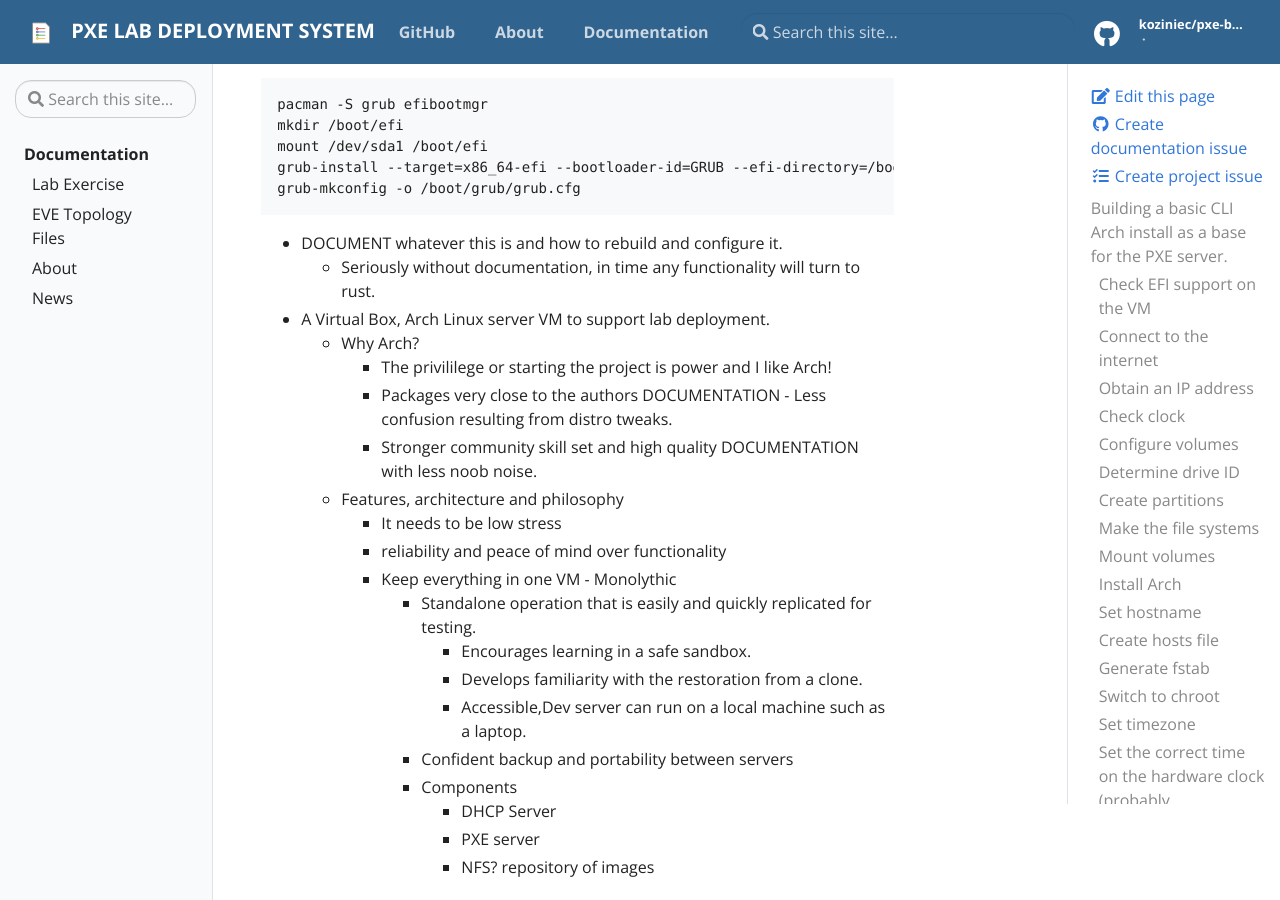
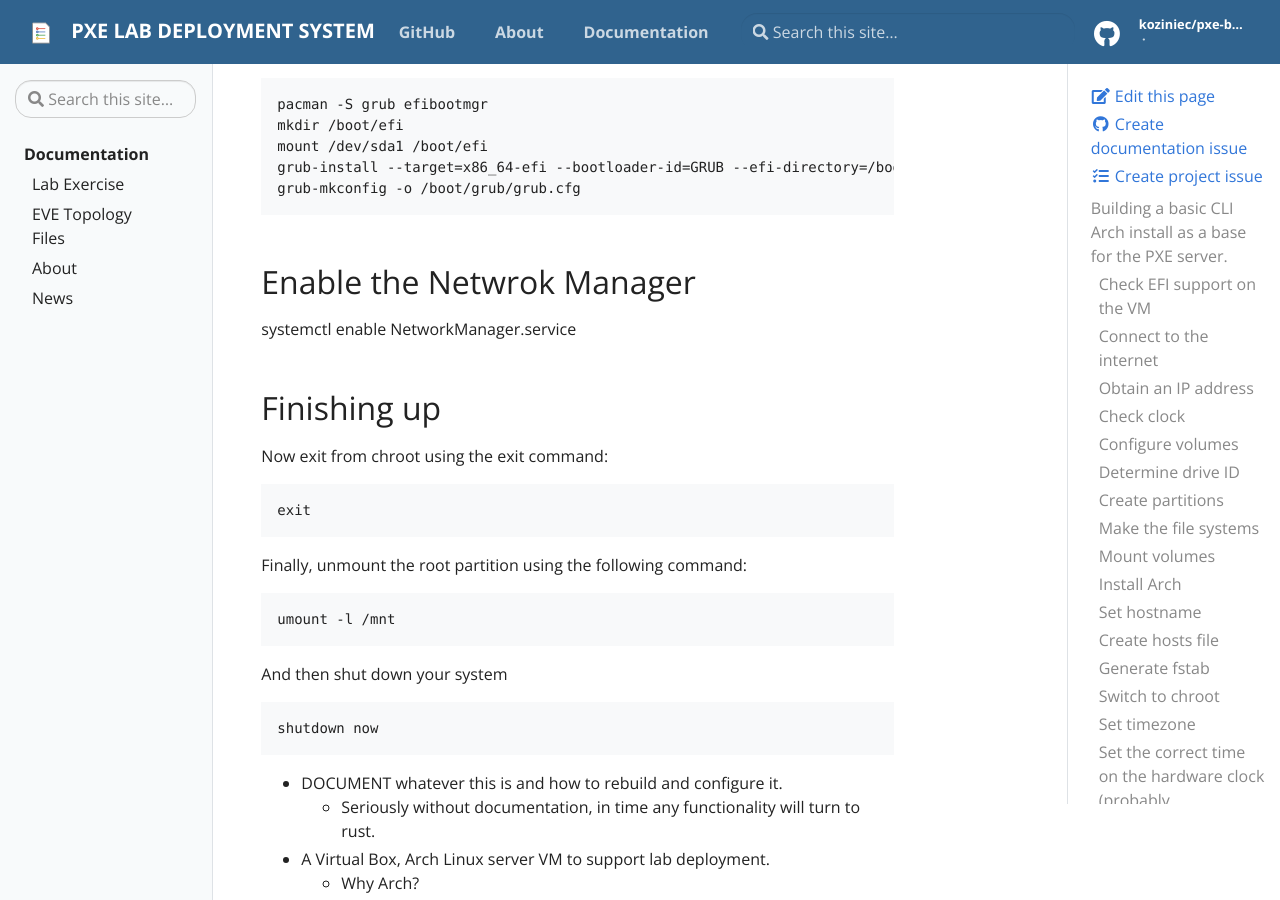
Before and after one commit to koziniec/pxe-boot, a Jekyll site: the page built from _docs/Arch Installation.md, in a window 1280 px wide and 900 px high, scrolled down 4542 px. Built offline with Jekyll 4.4.1, drawn with Linux system fonts in a browser that asks for light colours; some of the changed text lies outside the part shown.

Commit message:
Update Arch Installation.md

```diff
--- a/_docs/Arch Installation.md
+++ b/_docs/Arch Installation.md
@@ -165,6 +165,25 @@ grub-install --target=x86_64-efi --bootloader-id=GRUB --efi-directory=/boot/efi
 grub-mkconfig -o /boot/grub/grub.cfg
 </pre>
 
+## Enable the Netwrok Manager
+systemctl enable NetworkManager.service
+
+## Finishing up
+Now exit from chroot using the exit command:
+
+<pre>
+exit
+</pre>
+
+Finally, unmount the root partition using the following command:
+<pre>
+umount -l /mnt
+</pre>
+
+And then shut down your system
+<pre>
+shutdown now
+</pre>
 
 
 - DOCUMENT whatever this is and how to rebuild and configure it.
```
Also changed, not shown: other parts of _docs/Arch Installation.md (+1 -1 lines).
